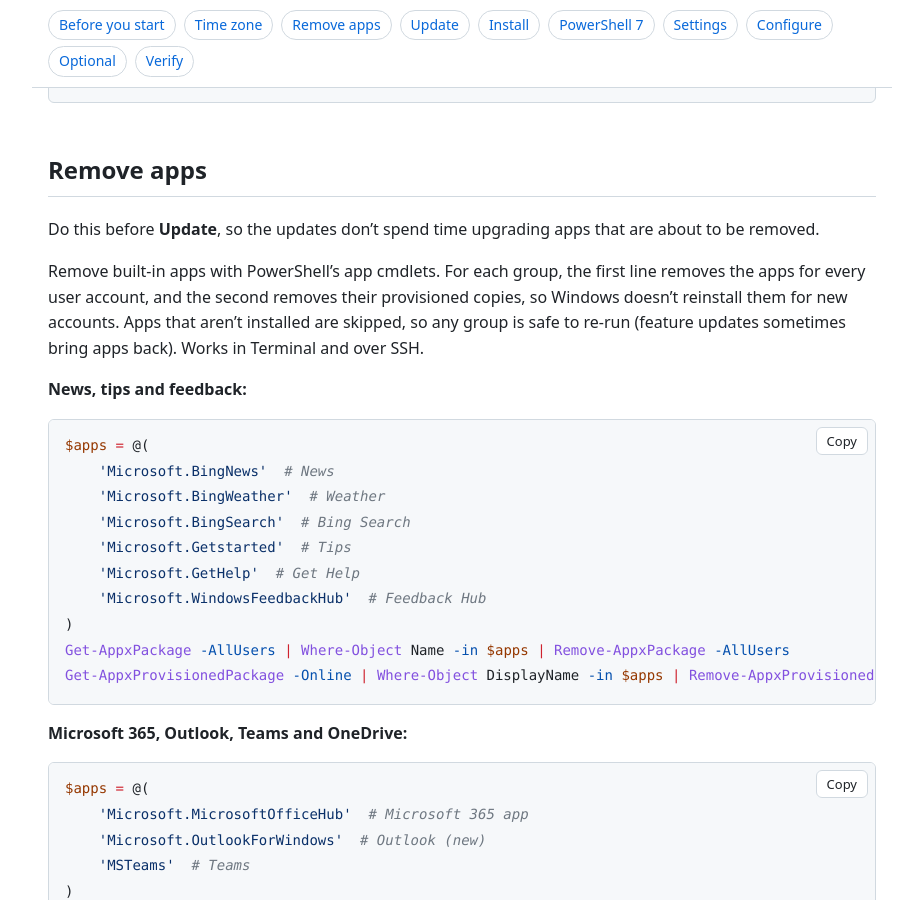
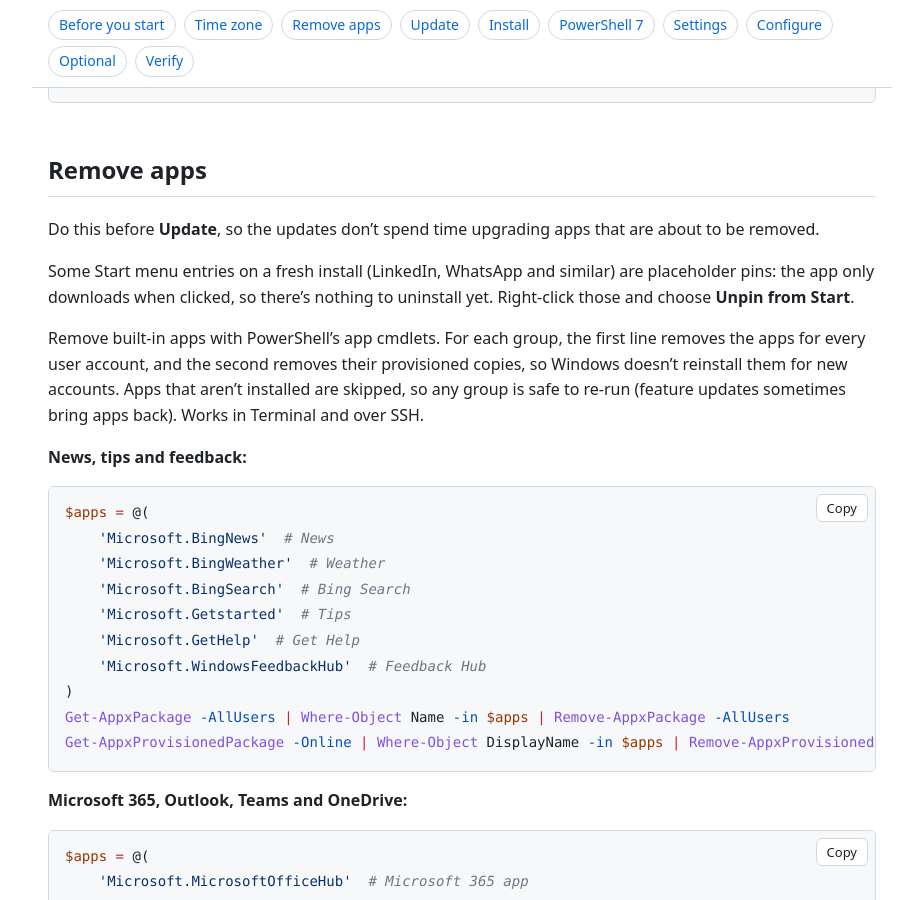
Before and after one commit to leewiscovitch/wiscovitch-install, a Jekyll site: the page built from windows.md, in a window 1280 px wide and 900 px high, scrolled down 1026 px. Shown: the whole window, without its empty margins (178-1101 px from the left). Built offline with Jekyll 4.4.1, drawn with Linux system fonts in a browser that asks for light colours.

Commit message:
Windows: note on unpinning placeholder Start pins
Co-Authored-By: Claude Opus 5.5 <noreply@anthropic.com>

```diff
--- a/windows.md
+++ b/windows.md
@@ -68,6 +68,8 @@ Get-ExecutionPolicy -List
 ## Remove apps
 
 Do this before **Update**, so the updates don't spend time upgrading apps that are about to be removed.
+
+Some Start menu entries on a fresh install (LinkedIn, WhatsApp and similar) are placeholder pins: the app only downloads when clicked, so there's nothing to uninstall yet. Right-click those and choose **Unpin from Start**.
 
 {% include remove.md %}
 
```
